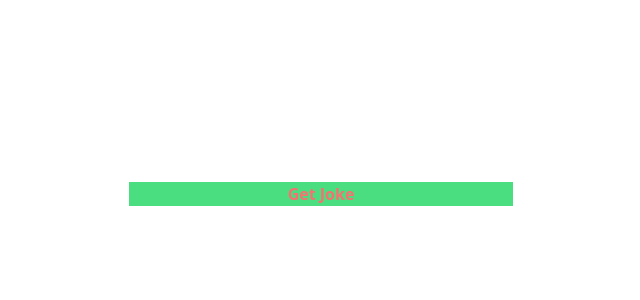
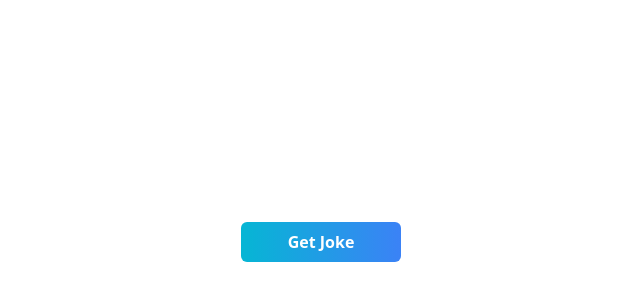
Before and after one commit to aguilanbon/random-joke-app, a React (Create React App) app: page / in a window 1280 px wide. Shown: the part 42-342 px from the top of the page, without its empty margins (319-959 px from the left). Built offline with nearby package versions, Linux system fonts and the light colour scheme.

Commit message:
button component styling

```diff
--- a/src/components/Button.jsx
+++ b/src/components/Button.jsx
@@ -2,9 +2,9 @@ import React from 'react'
 
 function Button({getJoke}) {
   return (
-    <>
-        <button className='font-bold bg-green-400 text-red-400' onClick={() => getJoke()}>Get Joke</button>
-    </>
+    <div className='flex items-center w-full justify-center'>
+        <button className='font-bold bg-gradient-to-r from-cyan-500 to-blue-500  w-40 h-10 mt-10 rounded-md transition duration-300 text-white hover:-translate-y-1 hover:from-cyan-600 hover:to-blue-600' onClick={() => getJoke()}>Get Joke</button>
+    </div>
   )
 }
 
--- a/tailwind.config.js
+++ b/tailwind.config.js
@@ -2,7 +2,8 @@
 module.exports = {
   content: ['./src/*.{js, jsx}', './src/pages/*.jsx', './src/components/*.{jsx, js}' ],
   theme: {
-    extend: {},
+    extend: {
+    },
   },
   plugins: [],
 }
```
